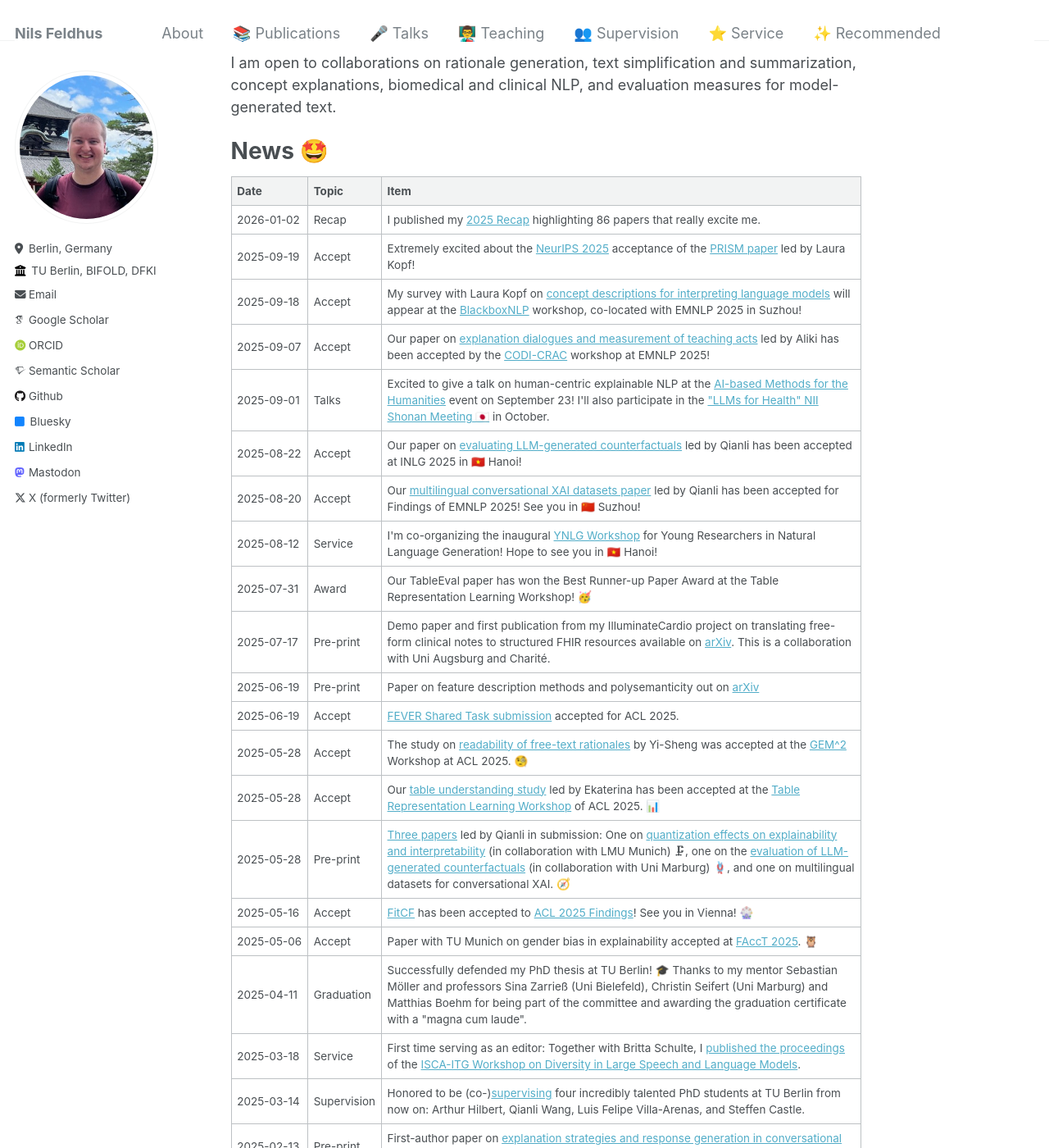
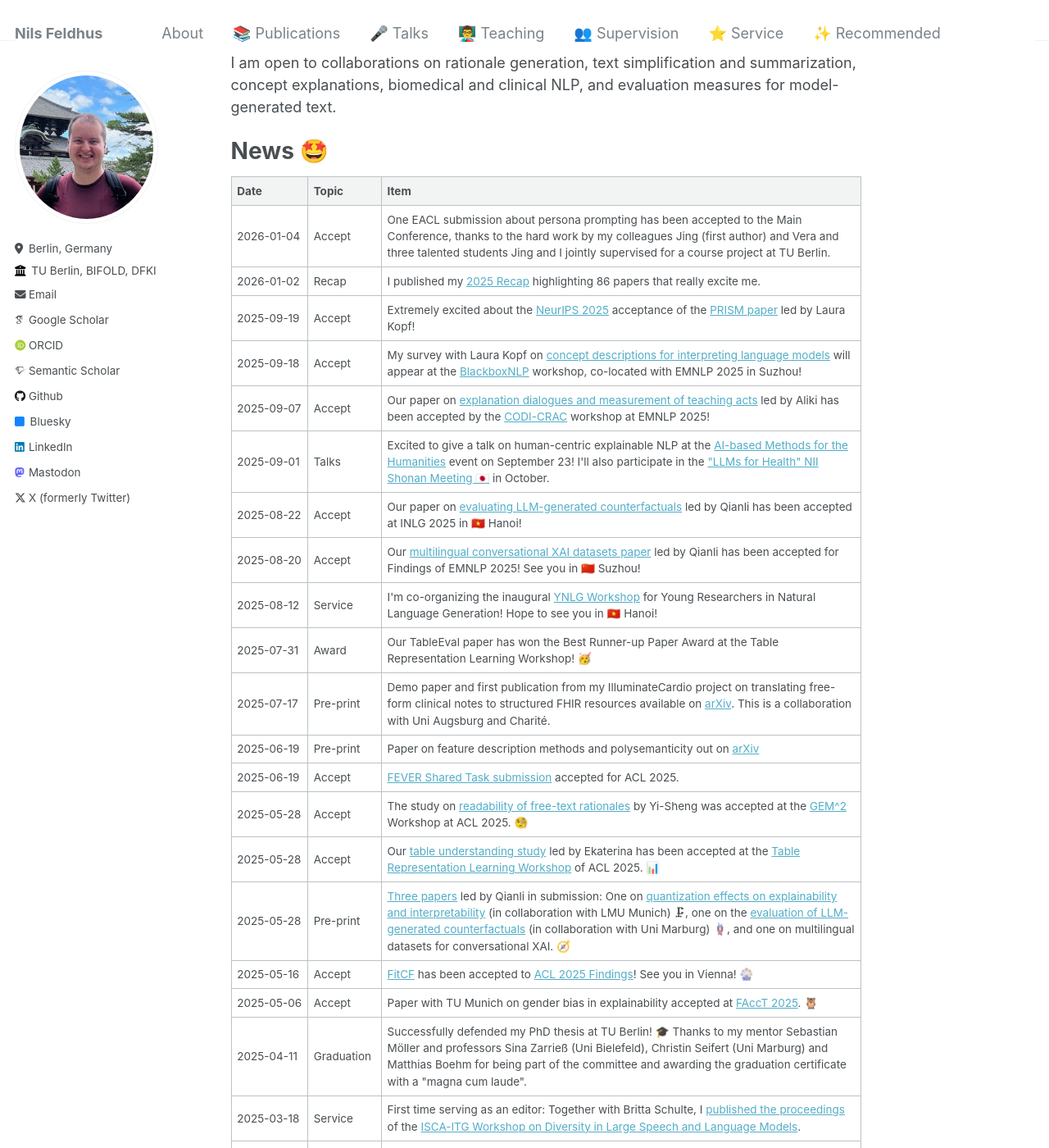
Before and after one commit to nfelnlp/nfelnlp.github.io, a Jekyll site: the page built from index.md, in a window 1280 px wide and 1400 px high, scrolled down 283 px. Shown: the whole window at 82% size. Built offline with Jekyll 4.4.1, drawn with Linux system fonts in a browser that asks for light colours; some web fonts are replaced; some of the changed text lies outside the part shown.

Commit message:
Add EACL paper.

```diff
--- a/index.md
+++ b/index.md
@@ -22,6 +22,11 @@ I am open to collaborations on rationale generation, text simplification and sum
     </tr>
   </thead>
   <tbody>
+    <tr>
+      <td><nobr>2026-01-04</nobr></td>
+      <td>Accept</td>
+      <td>One EACL submission about persona prompting has been accepted to the Main Conference, thanks to the hard work by my colleagues Jing (first author) and Vera and three talented students Jing and I jointly supervised for a course project at TU Berlin.</td>
+    </tr>
     <tr>
       <td><nobr>2026-01-02</nobr></td>
       <td>Recap</td>
@@ -123,11 +128,6 @@ I am open to collaborations on rationale generation, text simplification and sum
       <td>Honored to be (co-)<a href="./supervision/index.md">supervising</a> four incredibly talented PhD students at TU Berlin from now on: Arthur Hilbert, Qianli Wang, Luis Felipe Villa-Arenas, and Steffen Castle.  </td>
     </tr>
     <tr>
-      <td><nobr>2025-02-13</nobr></td>
-      <td>Pre-print</td>
-      <td>First-author paper on <a href="./publications/#2025">explanation strategies and response generation in conversational XAI</a> in submission.  </td>
-    </tr>
-    <tr>
       <td><nobr>2025-02-07</nobr></td>
       <td>Talk</td>
       <td>I gave an <a href="./talks/index.md">invited talk at the University of Groningen</a> about human-centric explainable NLP. 🇳🇱  </td>
```
Also changed, not shown: publications/index.md (+9 -3 lines), figures/sheep.png (added), recommended/2025.md (line endings or trailing spaces).
